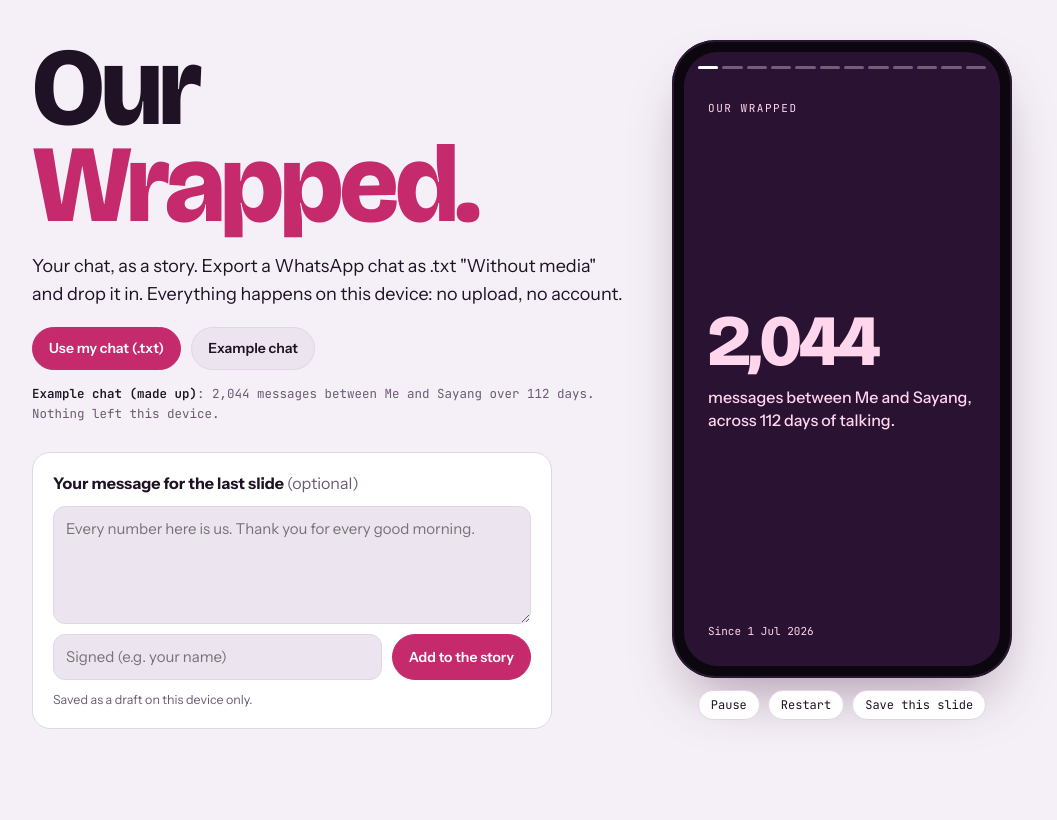
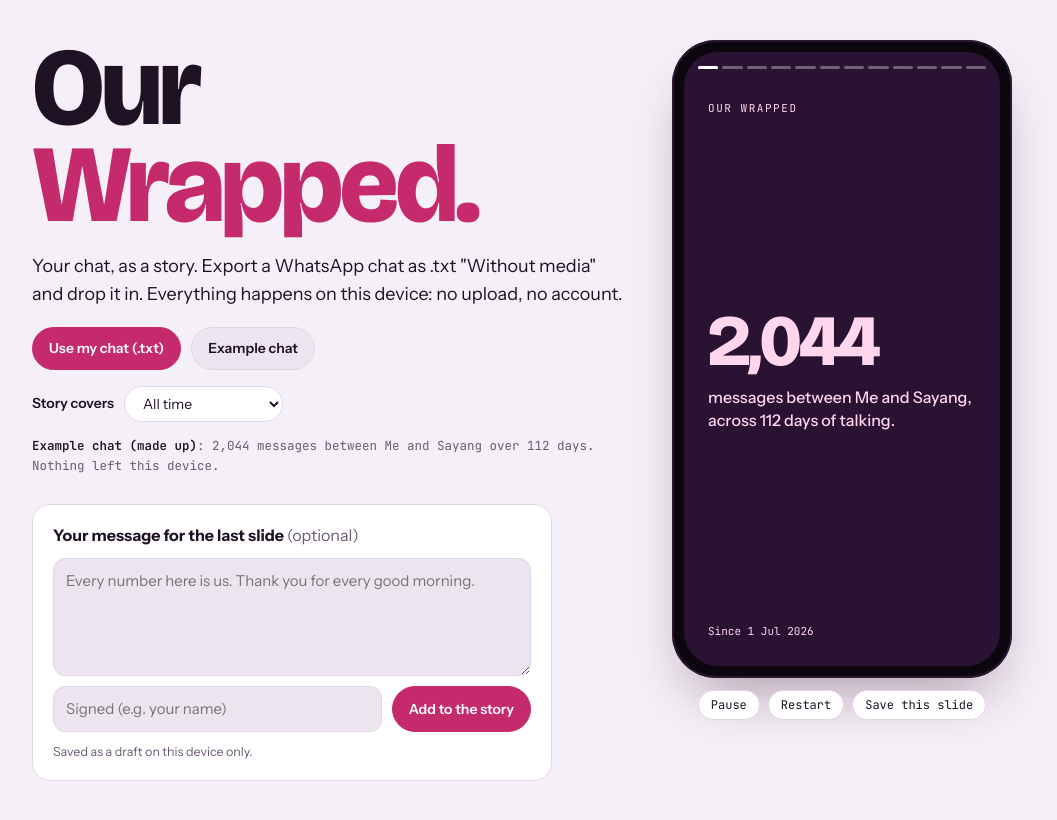
Before and after one commit to Fikhri02/our-wrapped, a website built with Vite: page index.html in a window 1280 px wide. Shown: the whole page, without its empty margins (118-1175 px from the left). Built offline with nearby package versions, Linux system fonts and the light colour scheme.

Commit message:
Add date-range filter for the story
Pick all time, last 30 days, a year or a month the chat covers; stats rerun on that range.
Slides name the range; ranges under 10 messages are refused and the picker snaps back.

```diff
--- a/index.html
+++ b/index.html
@@ -14,6 +14,10 @@
         <label class="btn primary" for="file">Use my chat (.txt)</label>
         <input type="file" id="file" accept=".txt,text/plain">
         <button class="btn" id="sample" type="button">Example chat</button>
+      </div>
+      <div class="range">
+        <label for="range">Story covers</label>
+        <select id="range"><option value="all">All time</option></select>
       </div>
       <div class="status" id="status" aria-live="polite">Loading…</div>
 
--- a/src/main.js
+++ b/src/main.js
@@ -15,11 +15,13 @@ import { closingSlide, SLIDES } from './slides.js';
 import { makeSample } from './sample.js';
 import { esc, nf } from './format.js';
 import { renderSlidePng, saveOrShare, shareFileName } from './share.js';
+import { filterRange, rangeOptions } from './range.js';
 
 const $ = (id) => document.getElementById(id);
 const status = $('status'), note = $('note'), signed = $('signed');
 const player = createPlayer({ screen: $('screen'), card: $('card'), bars: $('bars'), pauseButton: $('pause') });
-let current = null;
+let current = null, allMsgs = [], source = '', ranges = [];
+const rangeSel = $('range');
 
 // The note is a draft on this device only; it never goes anywhere else.
 const DRAFT = 'our-wrapped-note';
@@ -33,6 +35,22 @@ function slideList() {
   return text ? [...SLIDES, closingSlide(text, signed.value.trim())] : SLIDES;
 }
 
+function play(range) {
+  const msgs = filterRange(allMsgs, range);
+  if (msgs.length < 10) {
+    status.className = 'status err';
+    status.innerHTML = `<b>Only ${msgs.length} messages in ${esc(range.label)}.</b> Pick a longer range.`;
+    return false;
+  }
+  current = { ...stats(msgs), range: range.id === 'all' ? null : range.label };
+  status.className = 'status';
+  status.innerHTML = `<b>${esc(source)}</b>${current.range ? ` · ${esc(current.range)}` : ''}: ${nf(current.total)} messages between ${esc(current.A)} and ${esc(current.B)} over ${current.days} days.`
+    + (current.group ? ' This is a group chat, so only the two biggest senders are used.' : '')
+    + ' Nothing left this device.';
+  player.load(current, slideList());
+  return true;
+}
+
 function run(text, label) {
   const msgs = parse(text);
   if (msgs.length < 10) {
@@ -40,13 +58,20 @@ function run(text, label) {
     status.innerHTML = '<b>That file has no messages I can read.</b> Export the chat as .txt "Without media", and unzip it first if you\'re on iPhone.';
     return;
   }
-  current = stats(msgs);
-  status.className = 'status';
-  status.innerHTML = `<b>${esc(label)}</b>: ${nf(current.total)} messages between ${esc(current.A)} and ${esc(current.B)} over ${current.days} days.`
-    + (current.group ? ' This is a group chat, so only the two biggest senders are used.' : '')
-    + ' Nothing left this device.';
-  player.load(current, slideList());
+  allMsgs = msgs;
+  source = label;
+  ranges = rangeOptions(msgs);
+  rangeSel.innerHTML = ranges.map((r) => `<option value="${r.id}">${esc(r.label)}</option>`).join('');
+  rangeSel.value = shownRange = 'all';
+  play(ranges[0]);
 }
+
+let shownRange = 'all';
+rangeSel.addEventListener('change', () => {
+  const r = ranges.find((x) => x.id === rangeSel.value);
+  if (r && play(r)) shownRange = r.id;
+  else rangeSel.value = shownRange; // too few messages: keep the story that is playing, and say so
+});
 
 $('file').addEventListener('change', (e) => {
   const f = e.target.files?.[0];
--- /dev/null
+++ b/src/range.js
@@ -0,0 +1,32 @@
+// Date ranges the story can be limited to: all time, the last 30 days, each year and each
+// month the chat covers. A range is { id, label, from, to } with `to` exclusive.
+
+const MONTHS = ['January', 'February', 'March', 'April', 'May', 'June', 'July', 'August', 'September', 'October', 'November', 'December'];
+const pad = (n) => (n < 10 ? '0' : '') + n;
+
+export function rangeOptions(msgs, now = new Date()) {
+  const opts = [{ id: 'all', label: 'All time', from: null, to: null }];
+  if (!msgs.length) return opts;
+
+  const since = new Date(now.getFullYear(), now.getMonth(), now.getDate() - 30);
+  if (msgs.some((m) => m.when >= since)) opts.push({ id: 'last30', label: 'Last 30 days', from: since, to: null });
+
+  const years = new Set(), months = new Set();
+  for (const m of msgs) {
+    years.add(m.when.getFullYear());
+    months.add(`${m.when.getFullYear()}-${pad(m.when.getMonth() + 1)}`);
+  }
+  for (const y of [...years].sort((a, b) => b - a)) {
+    opts.push({ id: `y${y}`, label: String(y), from: new Date(y, 0, 1), to: new Date(y + 1, 0, 1) });
+  }
+  for (const k of [...months].sort().reverse()) {
+    const [y, mo] = k.split('-').map(Number);
+    opts.push({ id: `m${k}`, label: `${MONTHS[mo - 1]} ${y}`, from: new Date(y, mo - 1, 1), to: new Date(y, mo, 1) });
+  }
+  return opts;
+}
+
+export function filterRange(msgs, range) {
+  if (!range || (!range.from && !range.to)) return msgs;
+  return msgs.filter((m) => (!range.from || m.when >= range.from) && (!range.to || m.when < range.to));
+}
--- a/src/slides.js
+++ b/src/slides.js
@@ -19,9 +19,9 @@ const frame = (kicker, body, foot) =>
 export const SLIDES = [
   { id: 'intro', pal: 'plum', render: (S) => frame('Our Wrapped',
     `<div class="big">${count(S.total)}</div><div class="line">messages between ${esc(S.A)} and ${esc(S.B)}, across ${S.days} days of talking.</div>`,
-    `Since ${fmtDate(S.firstDate)}`) },
+    S.range ? `${esc(S.range)} · from ${fmtDate(S.firstDate)}` : `Since ${fmtDate(S.firstDate)}`) },
 
-  { id: 'first', pal: 'lemon', render: (S) => frame('Where it started',
+  { id: 'first', pal: 'lemon', render: (S) => frame(S.range ? `${esc(S.range)}: first message` : 'Where it started',
     `<div class="quote">“${esc(S.first.text.slice(0, 140))}”</div><div class="line">${esc(S.first.who)}, ${fmtDate(S.first.when)}, ${hourLabel(S.first.when.getHours())}</div>`,
     `Message #1 of ${nf(S.total)}`) },
 
--- a/src/style.css
+++ b/src/style.css
@@ -102,3 +102,8 @@ input[type=file] { position: absolute; width: 1px; height: 1px; opacity: 0; }
 .share-status { text-align: center; font-family: var(--mono); font-size: 12px; color: var(--muted); min-height: 1.5em; margin-top: 6px; }
 .ctrl button:disabled { opacity: .5; cursor: progress; }
 .card .mid + .big { margin-top: 12px; }
+
+/* range picker */
+.range { display: flex; align-items: center; gap: 10px; margin-top: 16px; flex-wrap: wrap; }
+.range label { font-weight: 600; font-size: 14px; }
+.range select { font: inherit; font-size: 14px; color: var(--ink); background: var(--surface); border: 1px solid var(--line); border-radius: 999px; padding: 7px 14px; cursor: pointer; }
```
Also changed, not shown: tests/range.test.js (added, +54 -0 lines).
